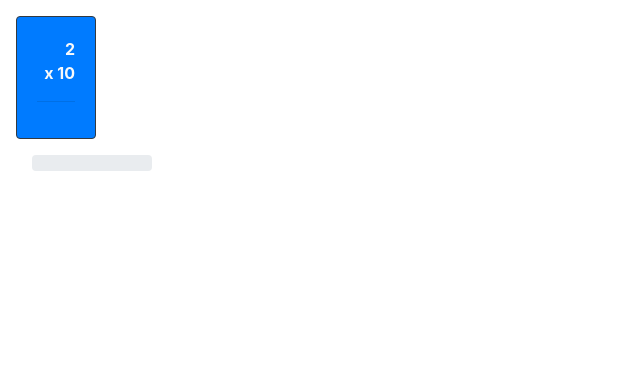
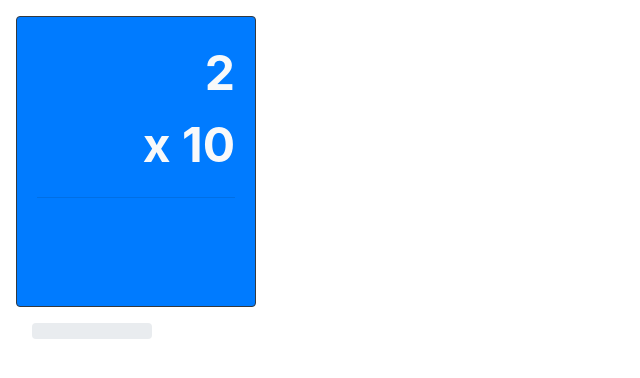
Before and after one commit to onearmeded/mult-facts, a React (Create React App) app: page / in a window 1280 px wide. Shown: the top 378 px of the page, without its empty margins (0-640 px from the left). Built offline with nearby package versions, Linux system fonts and the light colour scheme.

Commit message:
Add hidden input and larger text

```diff
--- a/src/Flashcard.js
+++ b/src/Flashcard.js
@@ -63,12 +63,13 @@ function Flashcard(props) {
         setAnswerComplete(false);
     }
 
-    return (<Card style={{ width:'5em' }} border={border} className={getClassName()}>
+    return (<Card style={{ width:'5em', fontSize: '36pt' }} border={border} className={getClassName()}>
         <Card.Body>
             <div className="text-right">{first}</div>
             <div className="text-right">x {second}</div>
             <hr />
             <div className="text-right">{answer}</div>
+            <div style={{visibility: 'hidden'}}><input type='text' style={{height:'0px'}} autoFocus/> </div>
         </Card.Body>
     </Card>);
 }
```
Also changed, not shown: 1 other file (tests, documents, lock files or other folders).
